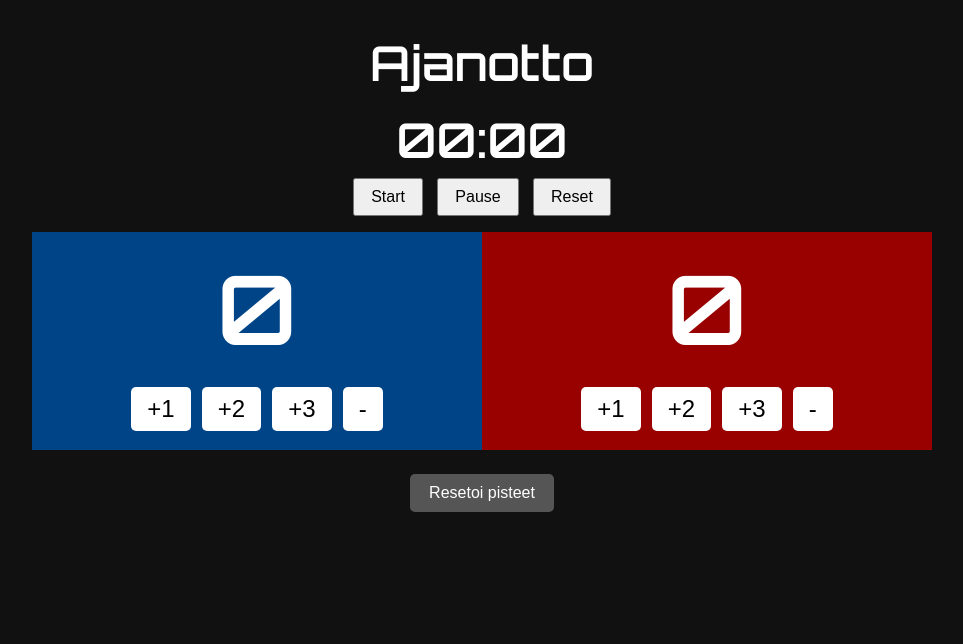
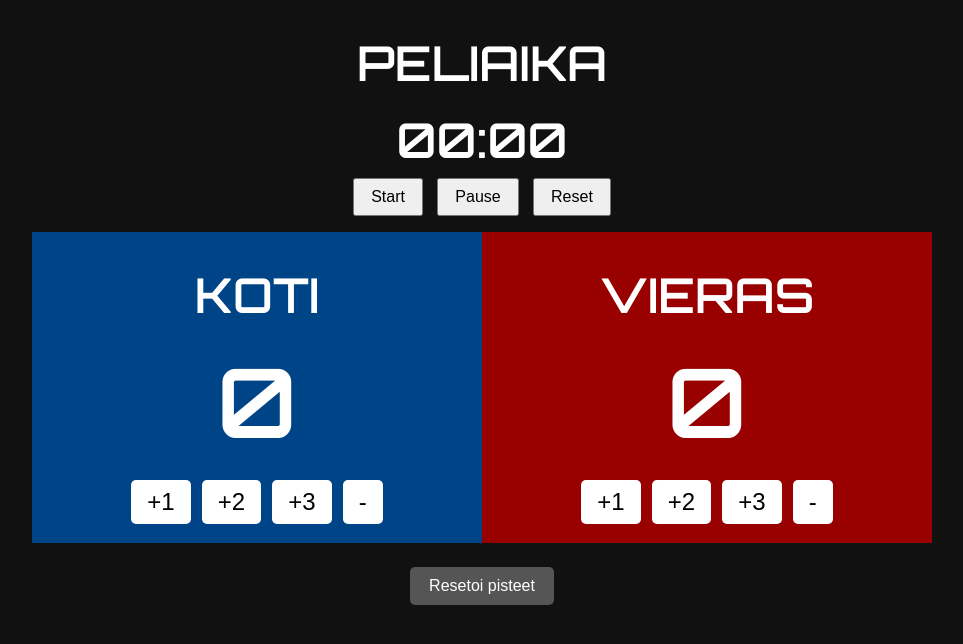
Before and after one commit to vperasto/pistelaskuri, a plain HTML site: page index.html in a window 1280 px wide. Shown: the whole page, without its empty margins (158-1121 px from the left). Drawn offline with Linux system fonts and the light colour scheme.

Commit message:
Otsikot koti ja vieras

```diff
--- a/index.html
+++ b/index.html
@@ -10,7 +10,7 @@
 </head>
 <body>
   <div class="timer">
-    <h1 class="header">Ajanotto</h1>
+    <h1 class="header">PELIAIKA</h1>
     <div id="timeDisplay">00:00</div>
     <div class="timer-buttons">
       <button onclick="startTimer()">Start</button>
@@ -21,6 +21,7 @@
 
   <div class="scoreboard">
     <div class="team blue">
+      <h1 class="header">KOTI</h1>
       <div class="score" id="scoreBlue">0</div>
       <div class="buttons">
         <button onclick="addPoints('blue', 1)">+1</button>
@@ -30,6 +31,7 @@
       </div>
     </div>
     <div class="team red">
+      <h1 class="header">VIERAS</h1>
       <div class="score" id="scoreRed">0</div>
       <div class="buttons">
         <button onclick="addPoints('red', 1)">+1</button>
```
